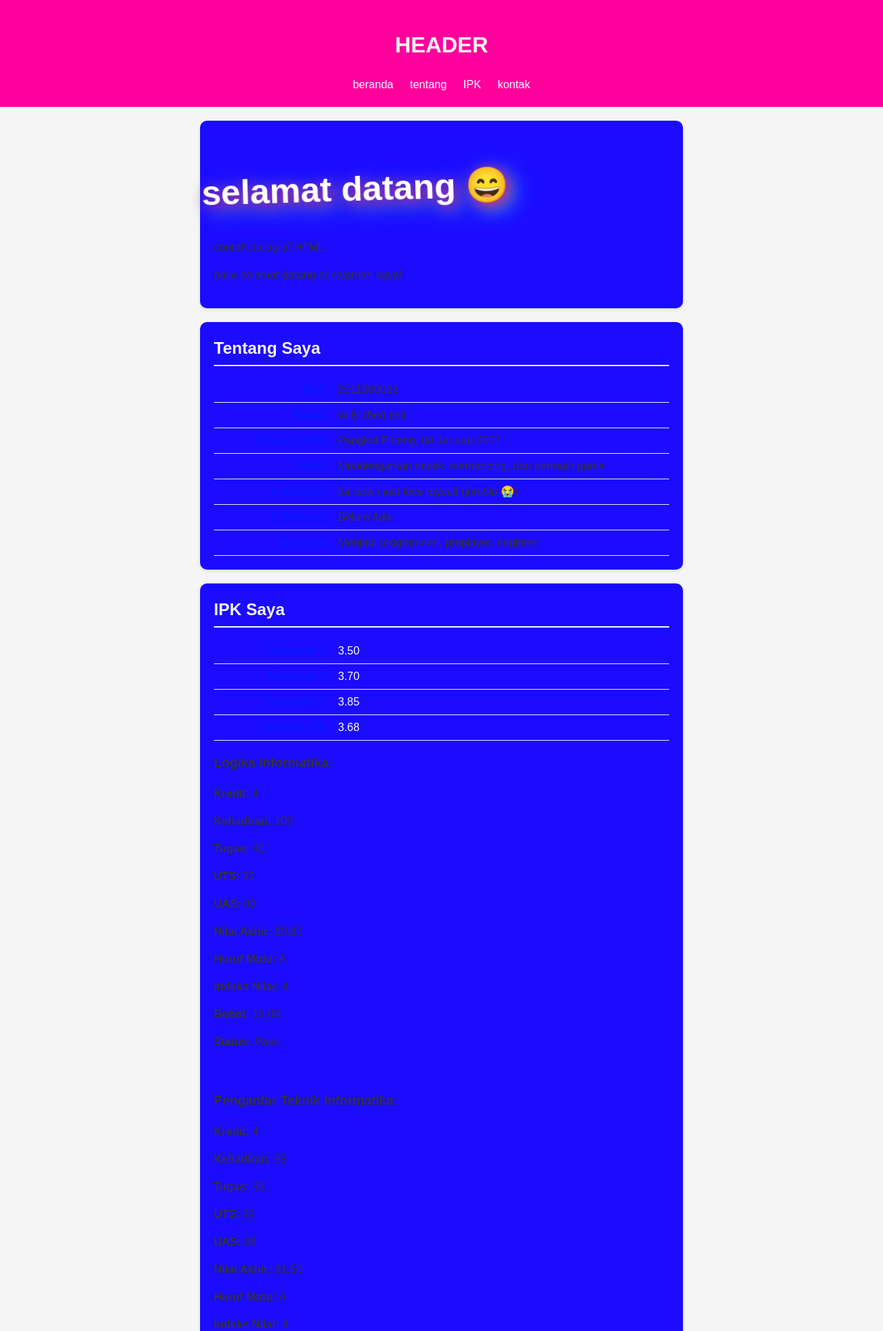
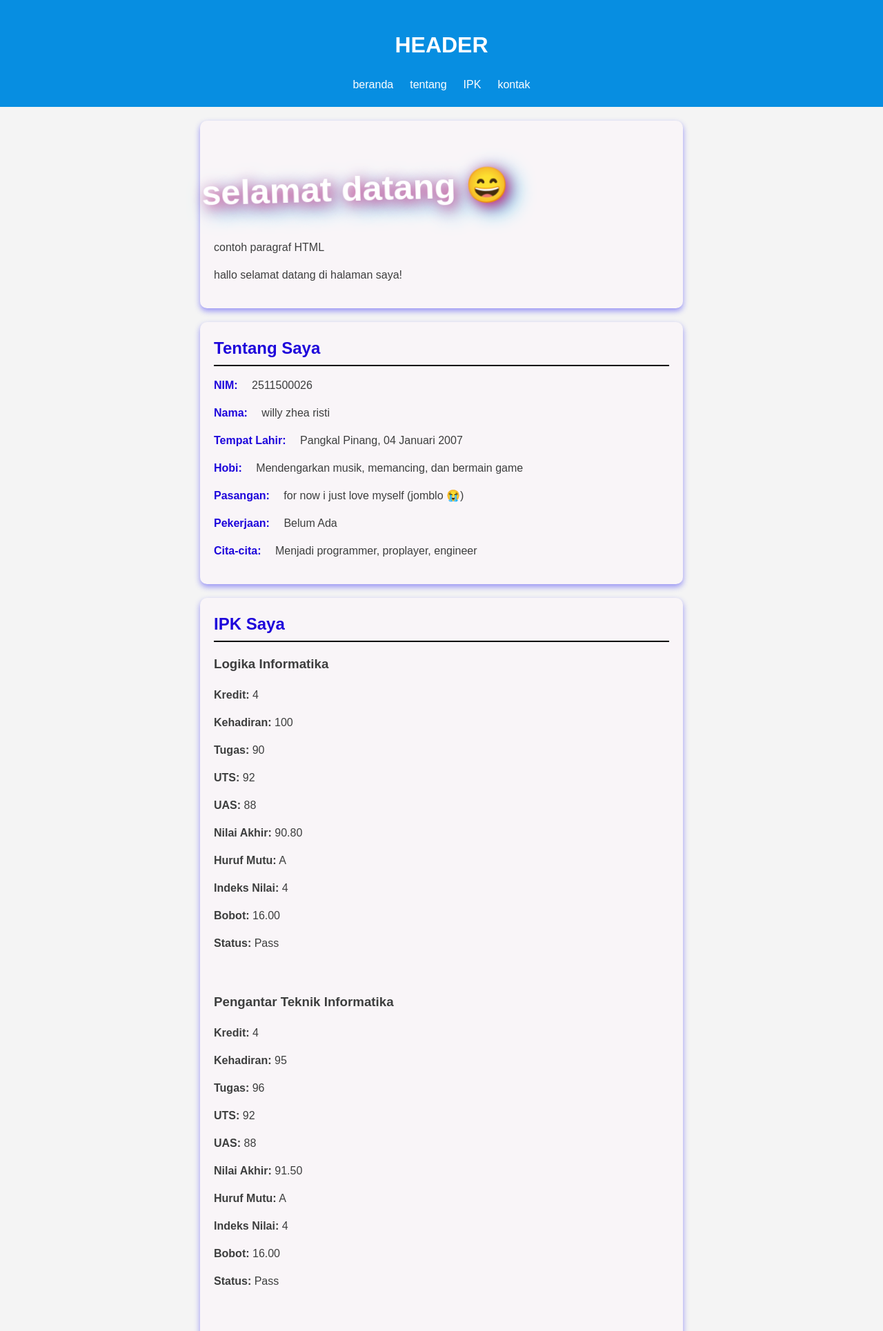
Before and after one commit to wily343/2511500026-PWD-TI1A-2526-1, a PHP site: page /pertemuan-06/index.php in a window 1280 px wide. Shown: the top 1930 px of the page at 69% size. Run offline with PHP 8.4, Linux system fonts and the light colour scheme.

Commit message:
tugas 6php

```diff
--- a/pertemuan-06/index.php
+++ b/pertemuan-06/index.php
@@ -53,25 +53,7 @@
 
 <section id="IPK">
   <h2>IPK Saya</h2>
-  <div class="ipk-row">
-    <strong>Semester 1</strong>
-    <span>3.50</span>
-  </div>
 
-  <div class="ipk-row">
-    <strong>Semester 2</strong>
-    <span>3.70</span>
-  </div>
-
-  <div class="ipk-row">
-    <strong>Semester 3</strong>
-    <span>3.85</span>
-  </div>
-
-  <div class="ipk-row">
-    <strong>Rata-rata IPK</strong>
-    <span>3.68</span>
-  </div>
     <?php
         $namaMatkul1 = "Logika Informatika";
         $namaMatkul2 = "Pengantar Teknik Informatika";
--- a/pertemuan-06/style.css
+++ b/pertemuan-06/style.css
@@ -1,242 +1,103 @@
-* {
-  box-sizing: border-box;
+
+     #about {
+    background-color: rgb(249, 245, 248);
+    padding: 20px;
+    border-radius: 10px;
+    box-shadow: 0 4px 8px rgba(13, 1, 245, 0.402);
+    margin: 20px auto;
+    max-width: 700px;
       }
 
-body {
-  margin: 0;
-  font-family: Arial, sans-serif;
-  background: #f5f5f5;
-  color: #333;
-  line-height: 1.5;
+            #about h2 {
+                color: rgba(220, 199, 199, 0.84);
+                margin-bottom: 10px;
+                text-shadow: 2px 2px 4px rgba(255, 255, 255, 0.5);
+                border-bottom: 2px solid #000000;
+                padding-bottom: 5px;
+                margin-top: 20px;
             }
-
-header {
-  background: #ff009d;
-  color: #f5f5f5;
-  padding: 20px;
-  text-align: center;
-}
-
-header ul {
-  display: flex;
-  justify-content: center;
-  list-style: none;
-  padding: 0;
-  margin: 10px 0 0;
-}
-
-header li a {
-  color: #fff;
-  text-decoration: none;
-  padding: 6px 12px;
-}
-
-header li a:hover {
-  background-color: #ff066d;
-  border-radius: 6px;
-  transition: background-color 0.3s ease;
-}
-
-header li a:focus {
-  outline: 2px solid #fff;
-  outline-offset: 2px;
-  border-radius: 6px;
-  background-color: rgba(255, 255, 255, 0.15);
-}
-
-header li a:active {
-  background-color: #cc04a1;
-  transform: translateY(1px);
-}
-
-#home:target~header nav a[href="#home"],
-#about:target~header nav a[href="#about"],
-#contact:target~header nav a[href="#contact"],
-#IPK:target~header nav a[href="#IPK"] {
-  background: #fff;
-  color: #ff009d;
-  font-weight: bold;
-  border-radius: 6px;
-  transition: all 0.3s ease;
-}
-
-#home,
-#about,
-#contact,
-#IPK {
-  background-color: #1b0bff;
-  border-radius: 10px;
-  padding: 20px;
-  max-width: 700px;
-  margin: 20px auto;
-  box-shadow: 0 2px 5px rgba(0, 0, 0, 0.1);
-}
-
-#home h2,
-#about h2,
-#contact h2,
-#IPK h2{
-  color: #f5f5f5;
-  border-bottom: 2px solid #f5f5f5;
-  padding-bottom: 6px;
-  margin-top: 0;
-  margin-bottom: 16px;
-}
-
-#home p {
-  text-align: justify;
-}
-
-#about p,
-#contact label {
-  display: flex;
-  justify-content: flex-start;
-  align-items: baseline;
-  margin: 0;
-  padding: 6px 0;
-  border-bottom: 1px solid #e6e6e6;
-}
-
-#about strong,
-#contact label>span {
+            #about strong {
                 min-width: 180px;
-  color: #0915ff;
+                color: #1e06db;
                 font-weight: 600;
                 text-align: right;
                 padding-right: 16px;
                 flex-shrink: 0;
             }
-
-#contact input,
-#contact textarea {
-  flex: 1;
-  border: 1px solid #ccc;
-  border-radius: 6px;
-  padding: 8px;
-  color: #0842ff;
-  font-weight: normal;
-  margin: 0;
-  box-sizing: border-box;
-}
-
-#contact button {
-  margin-top: 10px;
-  display: inline-block;
-  padding: 10px 24px;
-  font-size: 16px;
-  border-radius: 6px;
-  cursor: pointer;
-  border: none;
-  transition: all 0.3s ease;
-  margin-right: 8px;
-}
-
-#contact button[type="submit"] {
-  background-color: #0336ed;
-  color: #fff;
-  font-weight: 600;
-}
-
-#contact button[type="reset"] {
-  background-color: #b4b4b4;
-  color: #272727;
-  font-weight: 500;
-}
-
-#contact button[type="submit"]:hover {
-  background-color: #3605f9;
-  transform: translateY(-1px);
-  box-shadow: 0 2px 6px rgba(0, 0, 0, 0.2);
-}
-
-#contact button[type="reset"]:hover {
-  background-color: #cccccc;
-  transform: translateY(-1px);
-}
-
-footer {
-  background: #222;
-  color: #aaa;
-  text-align: center;
-  padding: 10px;
-}
-
-.menu-toggle {
-  display: none;
-  background: none;
-  border: none;
-  color: #fff;
-  font-size: 28px;
-  cursor: pointer;
-}
-
             @media (max-width: 600px) {
-  .menu-toggle {
-    display: block;
-    position: absolute;
-    left: 16px;
-    top: 8px;
-  }
-
-  nav {
-    display: none;
-    flex-direction: column;
-    background: #013af5;
-    width: 100%;
-    padding: 5px 0;
-  }
-
-  nav.active {
-    display: flex;
-  }
-
-  header {
-    padding: 16px;
-    position: sticky;
-    top: 0;
-    z-index: 1000;
-  }
-
-  header h1 {
-    margin: 0 0 8px;
-    font-size: 20px;
-    line-height: 1.2;
-  }
-
-  header ul {
-    flex-direction: column;
-    align-items: stretch;
-    gap: 8px;
-    margin: 8px 0 0;
-  }
-
-  header li a {
-    display: block;
-    padding: 12px 14px;
-    border: 1px solid rgba(255, 255, 255, .35);
-    background: rgba(255, 255, 255, .08);
-    backdrop-filter: saturate(120%);
-  }
-
-  #about p,
-  #contact label {
+                #about p {
                     flex-direction: column;
                     align-items: flex-start;
                 }
+                #about strong {
+                    text-align: left;
+                    padding-right: 0px;
+                    margin-bottom: 2px;
+                }
+            }
 
-  #about strong,
-  #contact label>span {
+              /* Contact styling similar to #about */
+              #contact {
+                background-color: rgb(249, 245, 248);
+                padding: 20px;
+                border-radius: 10px;
+                box-shadow: 0 4px 8px rgba(13, 1, 245, 0.402);
+                margin: 20px auto;
+                max-width: 700px;
+              }
+              form .form-row {
+                display: flex;
+                align-items: center;
+                margin-bottom: 10px;
+              }
+              form .form-row label {
+                width: 180px;
+                text-align: right;
+                padding-right: 12px;
+                font-weight: 600;
+                color: #1e06db;
+              }
+              form .form-row input,
+              form .form-row textarea {
+                flex: 1 1 auto;
+                padding: 8px;
+                border: 1px solid #081ae4;
+                border-radius: 4px;
+              }
+                /* Buttons inside contact */
+                #contact button {
+                  background: #e6eefc;
+                  border: 1px solid #b6d0ff;
+                  color: #064e9b;
+                  padding: 8px 12px;
+                  border-radius: 6px;
+                  cursor: pointer;
+                  transition: background 120ms ease, transform 80ms ease;
+                }
+                #contact button:hover {
+                  background: #d2e6ff;
+                }
+                /* make button blue on click (active) and when focused (keyboard) */
+                #contact button:active,
+                #contact button:focus {
+                  background: #1e6fe6;
+                  color: #fff;
+                  outline: none;
+                  transform: translateY(1px);
+                }
+              @media (max-width: 600px) {
+                form .form-row {
+                  flex-direction: column;
+                  align-items: stretch;
+                }
+                form .form-row label {
+                  width: auto;
                   text-align: left;
                   padding-right: 0;
-    margin-bottom: 2px;
+                  margin-bottom: 6px;
+                }
               }
 
-  #contact input,
-  #contact textarea,
-  #contact button {
-    width: 100%;
-  }
-}
 .shadow-dance-text {
   font-size: 3rem;
   color: #fff;
@@ -262,43 +123,136 @@ footer {
     }
 }
 
-#IPK .ipk-row {
-  display: flex;
-  justify-content: flex-start;
-  align-items: baseline;
-  margin: 0;
-  padding: 6px 0;
-  border-bottom: 1px solid #e6e6e6;
+* {
+  box-sizing: border-box;
 }
 
-#IPK .ipk-row strong {
-  min-width: 180px;
-  color: #0915ff;
-  font-weight: 600;
-  text-align: right;
-  padding-right: 16px;
-  flex-shrink: 0;
+body {
+  font-family: Arial, sans-serif;
+  margin: 0;
+  color: rgb(61, 62, 62);
+  background-color: #f4f4f4;
+  line-height: 1.5;
 }
 
-#IPK .ipk-row span {
-  flex: 1;
-  color: #fff;
+header {
+  background-color: #078ee1;
+  color: #ffffff;
+  padding: 20px 0;
+  text-align: center;
 }
 
+header ul {
+  list-style: none;
+  padding: 0;
+  margin: 10px 0 0;
+  display: flex;
+  justify-content: center;
+}
+
+header li a {
+  color: #ffffff;
+  text-decoration: none;
+  padding: 6px 12px;
+}
+#home,
+#about,
+#IPK,
+#contact {
+  background-color:   rgb(249, 245, 248);
+  border-radius: 10px;
+  padding: 20px;
+  max-width: 700px;
+  margin: 20px auto;
+  box-shadow: 0 4px 8px rgba(13, 1, 245, 0.402);
+}
+#home h2,
+#about h2,
+#IPK h2,
+#contact h2 {
+  color: #1e06db;
+  border-bottom: 2px solid #000000;
+  padding-bottom: 6px;
+  margin-top: 0;
+  margin-bottom: 16px;
+}
+#home p{
+  text-align: justify;
+}
+
+footer {
+  background: #000000;
+  color: #ffffff;
+  text-align: center;
+  padding: 10px 0;
+}
+header li a:hover {
+  background-color: #01060b;
+  border-radius: 6px;
+  transition: background-color 0.3s ease;
+}
+header li a:focus {
+  outline: 2px solid #ffffff;
+  outline-offset: 2px;
+  background-color: #8406e5;
+  border-radius: 6px;
+
+}
+header li a:active {
+  background-color: #d508ce;
+  transform: translateY(1px);
+}
+
+.menu-toggle {
+  display: none;
+  background: none;
+  border: none;
+  color: #ffffff;
+    font-size: 28px;
+    cursor: pointer;
+  }
 
 @media (max-width: 600px) {
-  #IPK .ipk-row {
-    flex-direction: column;
-    align-items: flex-start;
+  .menu-toggle {
+      display: block;
+      position: absolute;
+      left: 16px;
+      top: 8px;
   }
 
-  #IPK .ipk-row strong {
-    text-align: left;
-    padding-right: 0;
-    margin-bottom: 2px;
+  nav {
+    display: none;
+    flex-direction: column;
+    background: #078ee1;
+    width: 100%;
+    padding: 5px 0;
+  }
+  nav.active {
+    display: flex;
+    animation: slide-down 0.3s ease;
   }
 
-  #IPK .ipk-row span {
-    width: 100%;
+  header {
+    position: sticky;
+    top: 0;
+    z-index: 1000;
+}
+header h1 {
+  font-size: 20px;
+  margin: 0 0 8px;
+  line-height: 1.2;
+}
+header ul {
+  flex-direction: column;
+  align-items: stretch;
+  gap: 8px;
+  margin: 8px 0 0;
+}
+header li a {
+  display: block;
+  padding: 12px 14px;
+  border: 1px solid rgba(255, 255, 255, .35);
+  background: rgba(255, 255, 255, 0.8);
+  backdrop-filter: saturate(120%);
 }
 }
```
Lines whose indentation alone changed are shown as unchanged.
